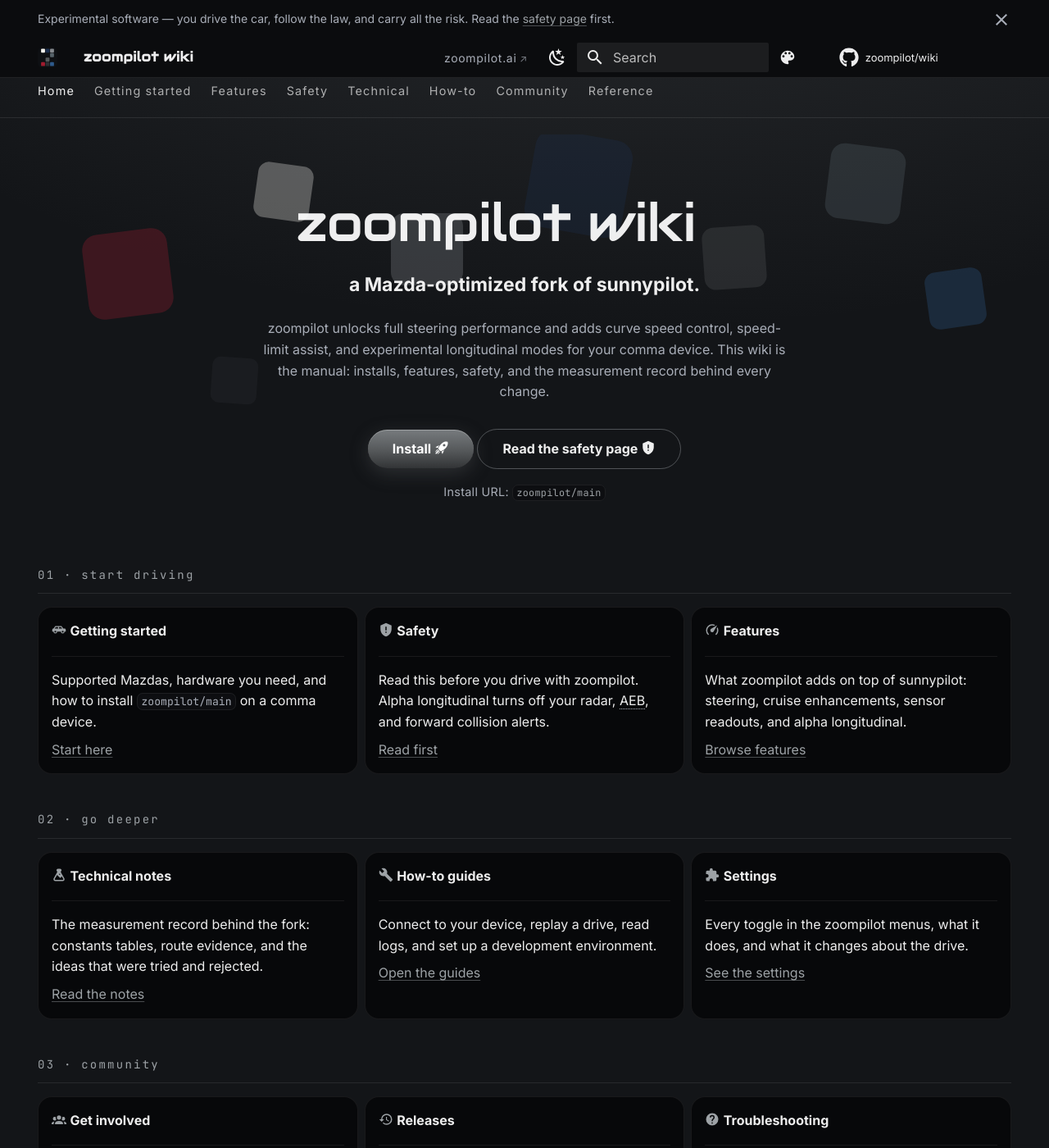
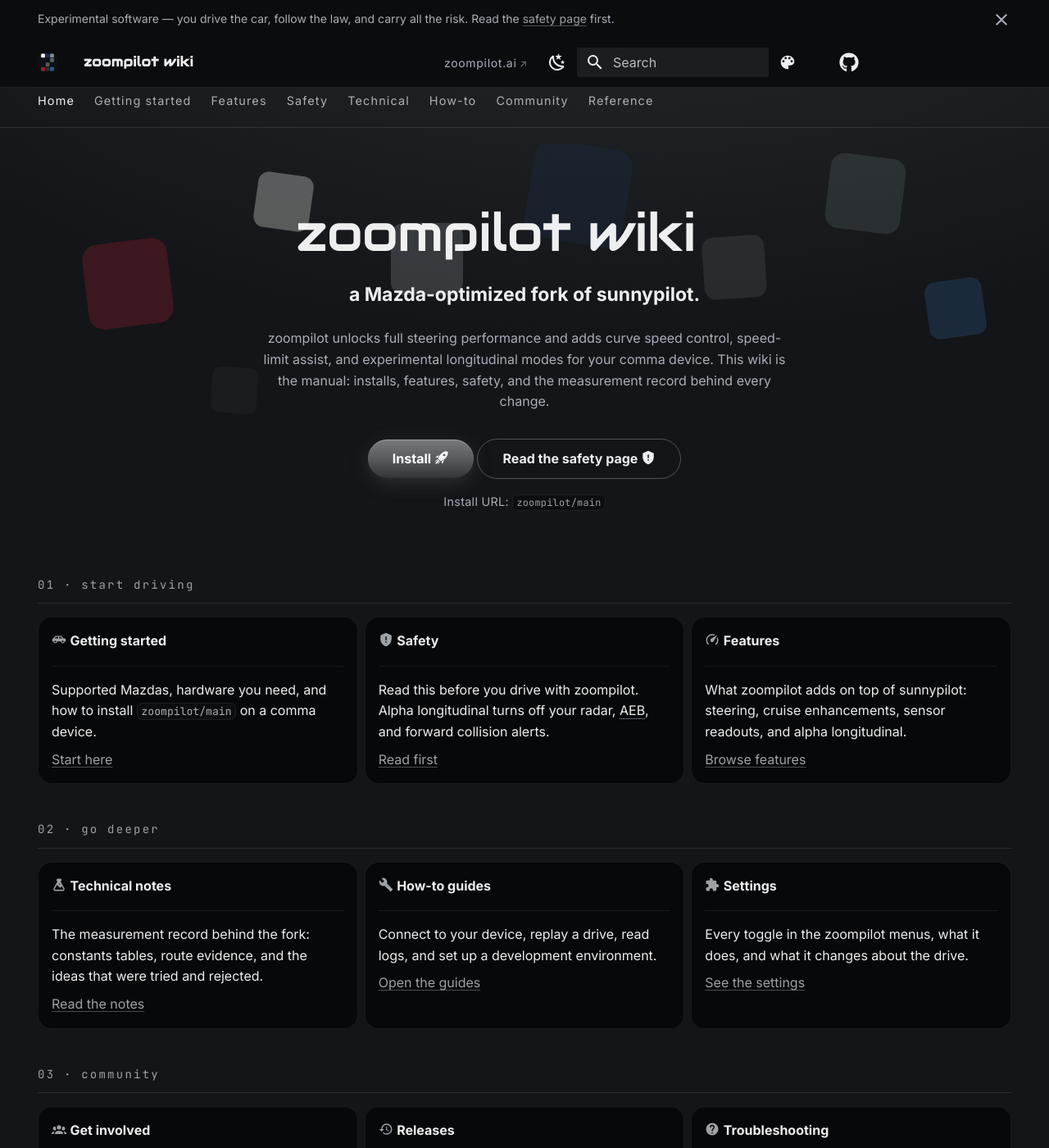
Before and after one commit to mzdnick/zoompilot-wiki, an MkDocs documentation site: the page built from docs/index.md, in a window 1280 px wide and 1400 px high. Shown: the whole window at 82% size. Built offline with MkDocs 1.6.1 and Material for MkDocs 9.7.7, drawn with Linux system fonts in a browser that asks for light colours; comment, search, counter and statistics services are not loaded.

Commit message:
Repo widget: icon only in the header
Drop the zoompilot/wiki name text; the icon keeps linking to the
repo.

```diff
--- a/docs/stylesheets/custom.css
+++ b/docs/stylesheets/custom.css
@@ -197,6 +197,15 @@
 }
 .md-header__home:hover {
   color: var(--md-default-fg-color);
+}
+/* repo widget: icon only. The name text is noise next to the wordmark;
+ * the icon still links to the repo. */
+.md-header__source .md-source__repository {
+  display: none;
+}
+.md-header__source .md-source {
+  display: block;
+  padding: 0.3rem 0;
 }
 /* build line: the install branch + the build the wiki documents. Lives
  * in the hero (under the Install button) and at the top of the install
```
